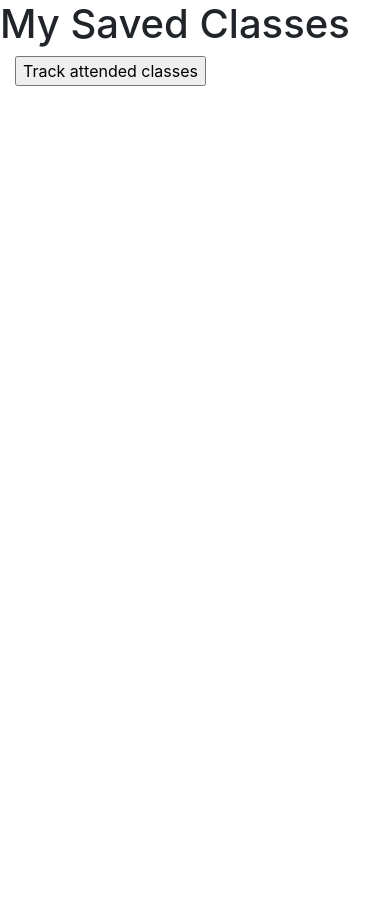
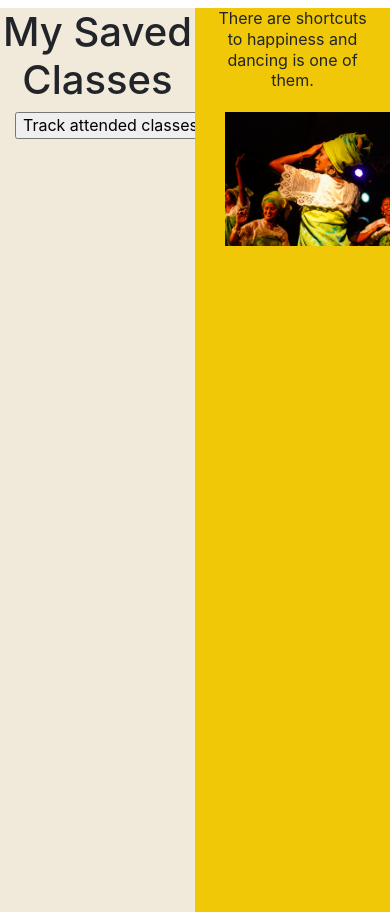
Before and after one commit to coll510/HB-Web-App-Project, a Flask app: page /saved-classes in a window 390 px wide. Shown: the part 42-954 px from the top of the page. Run offline with Flask 2, Linux system fonts and the light colour scheme; the visitor is signed in with stand-in values (Sample User, id 1); some libraries are stand-ins or nearby versions.

Commit message:
added background colors

```diff
--- a/static/style.css
+++ b/static/style.css
@@ -16,10 +16,20 @@ html, body {
   overflow: hidden;
 }
 
+.navbar, .navbar-expand .navbar-brand, .navbar-expand .navbar-nav li a {
+
+  /*background: rgba(0, 0, 0, 1);*/
+  border: none;
+  border-radius: 0;
+  color: #F1E9DA;
+  font-family: 'Pacifico', cursive;
+  font-size: 18px;
+}
+
 .left {
-  background-color: #ffd200;
-  opacity: .65;
-  background: rgba(255, 230, 20, 0.65);
+  background-color: #F1E9DA;
+  /*opacity: .65;*/
+  /*background: rgba(255, 230, 20, 0.65);*/
   height: 100%;
   line-height: 1.3;
   position: fixed;
@@ -30,9 +40,9 @@ html, body {
 }
 
 .right{
-/*  background-color: #000;
-  opacity: .65;*/
-  background: rgba(0, 0, 0, 0.85);
+  background-color: #F0C808;
+  /*opacity: .65;*/
+  /*background: rgba(0, 0, 0, 0.85);*/
   height: 100%;
   line-height: 1.3;
   right: 0;
--- a/templates/classes_saved.html
+++ b/templates/classes_saved.html
@@ -3,6 +3,8 @@
 {% block title %} My Saved Classes! {% endblock %}
 
 {% block content %}
+
+
 
 <div id="user-log">
       <table>
@@ -24,10 +26,14 @@
         </thead>
       </table>
 </div>
-<div class="row">
+
+<div class="container-fluid">
+  <div class="row">
+    <section class="left">
+
     <h1>My Saved Classes</h1>
-</div>
-      <div class="row">
+
+
         <div class="col-sm text-left">
           <form action= '/tracked-classes', method = 'POST'>
 
@@ -55,6 +61,18 @@
           </form>
             <br>
         </div>
+      </section>
+
+      <section class="right">
+        <div class="col-sm">
+    There are shortcuts to happiness and dancing is one of them.
+       <div class="col-md-8">
+        <br>
+
+        <img src="\static\images\cc-image7.jpg" alt="Lights" style="width:150%">
+    </div>
+  </div>
+       </section>
       </div>
 </div>
 {% endblock %}
--- a/templates/homepage.html
+++ b/templates/homepage.html
@@ -33,7 +33,7 @@
             </div>
     </nav>
       <div class="row container text-center">
-        <h1>Dance Compass</h1>
+        <h1>Dance</h1>
       </div>
 
       <div class="homepage-images">
```
Also changed, not shown: templates/classes_attended.html (+19 -3 lines), templates/danceclass-search.html (+34 -2 lines).
